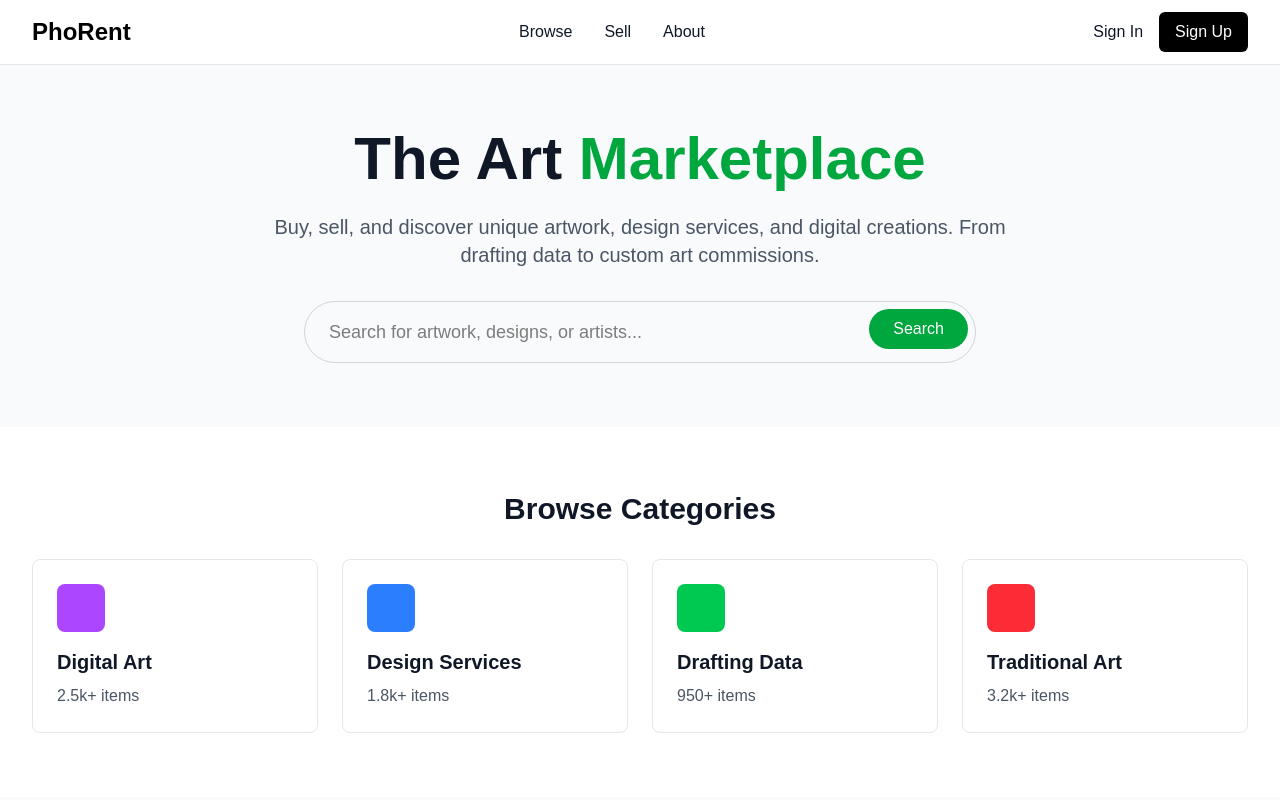
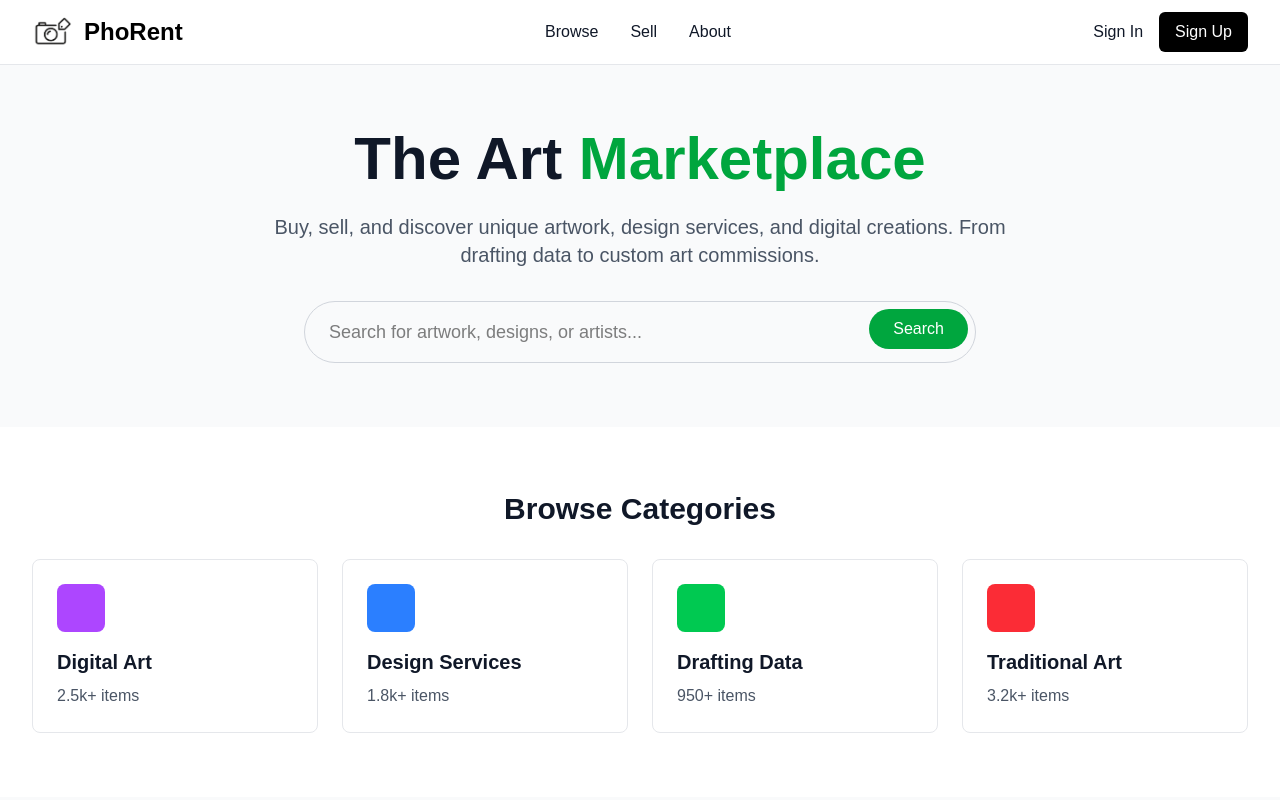
Before and after one commit to gilanggnw/Phorent, a Next.js app: page / in a window 1280 px wide. Shown: the top 800 px of the page. Built offline with nearby package versions, Linux system fonts and the light colour scheme.

Commit message:
Added logo for homepage

```diff
--- a/src/app/page.tsx
+++ b/src/app/page.tsx
@@ -1,6 +1,7 @@
 "use client";
 
 import { useState } from "react";
+import Image from "next/image";
 
 export default function Home() {
   const [searchQuery, setSearchQuery] = useState("");
@@ -53,7 +54,14 @@ export default function Home() {
       <nav className="border-b border-gray-200 bg-white sticky top-0 z-50">
         <div className="max-w-7xl mx-auto px-4 sm:px-6 lg:px-8">
           <div className="flex justify-between items-center h-16">
-            <div className="flex items-center">
+            <div className="flex items-center space-x-3">
+              <Image
+                src="/images/logos/logo_notext_whitebg.png"
+                alt="PhoRent Logo"
+                width={40}
+                height={40}
+                className="object-contain"
+              />
               <h1 className="text-2xl font-bold text-black">PhoRent</h1>
             </div>
 
```
Also changed, not shown: public/images/logos/logo_notext_whitebg.png (added), public/images/logos/logo_whitebg.png (added).
